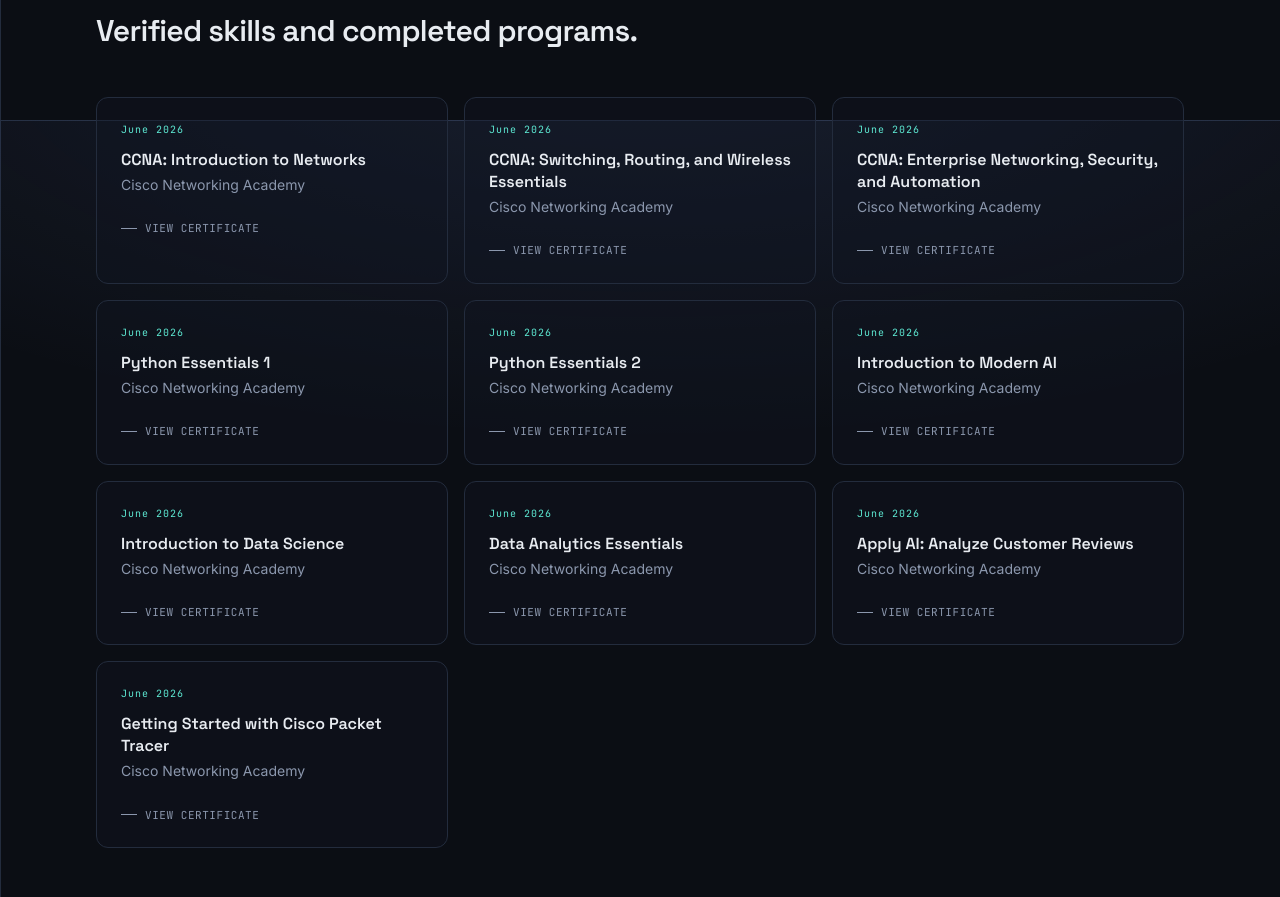
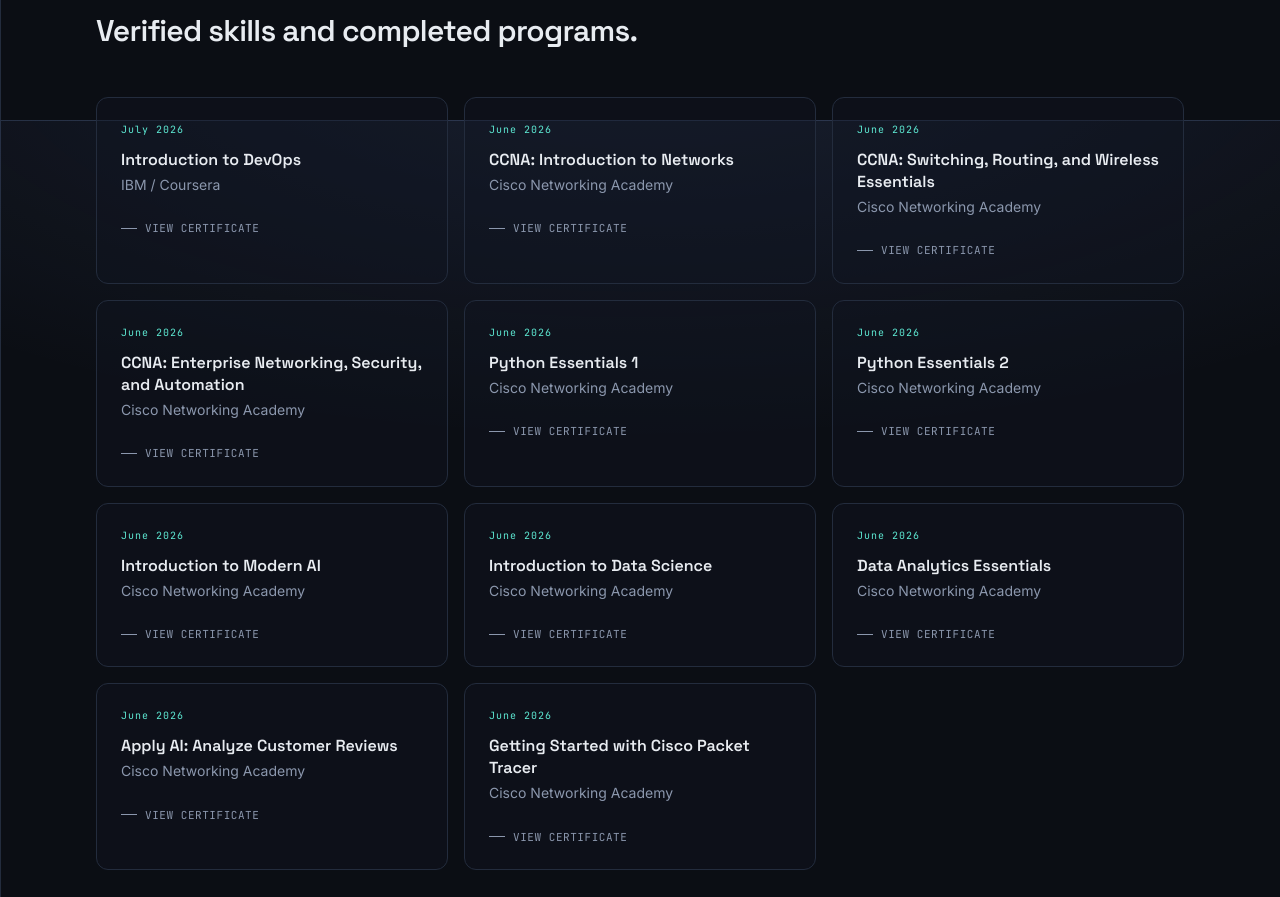
Before and after one commit to swastik-suman/portfolio, a Next.js app: page / in a window 1280 px wide. Shown: the part 7080-7977 px from the top of the page. Built offline with nearby package versions, Linux system fonts and the light colour scheme.

Commit message:
Update profile.ts

```diff
--- a/data/profile.ts
+++ b/data/profile.ts
@@ -276,6 +276,12 @@
 // pdfFile: upload your PDFs to public/certificates/ then fill the path here
 export const certifications = [
   {
+  name: "Introduction to DevOps",
+  issuer: "IBM / Coursera",
+  date: "July 2026",
+  pdfFile: "/certificates/Coursera UG3X38YKDM8R.pdf",
+},
+  {
     name: "CCNA: Introduction to Networks",
     issuer: "Cisco Networking Academy",
     date: "June 2026",
```
